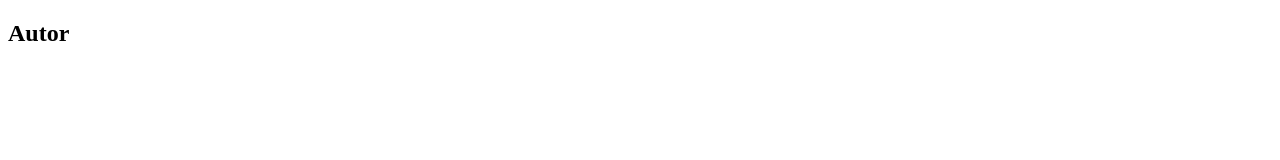
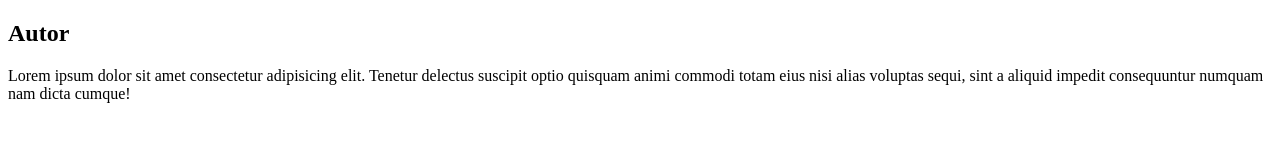
Before and after one commit to vilas-boas/site, a plain HTML site: page autor.html in a window 1280 px wide. Drawn offline with Linux system fonts and the light colour scheme.

Commit message:
C5 - Mais sobre o autor, ps.: ele é corno

```diff
--- a/autor.html
+++ b/autor.html
@@ -2,10 +2,14 @@
 
 <html>
     <head>
-
+        <title>Sobre o Autor</title>
     </head>
 
     <body>
         <h2>Autor</h2>
+
+        <p>
+            Lorem ipsum dolor sit amet consectetur adipisicing elit. Tenetur delectus suscipit optio quisquam animi commodi totam eius nisi alias voluptas sequi, sint a aliquid impedit consequuntur numquam nam dicta cumque!
+        </p>
     </body>
 </html>
```
